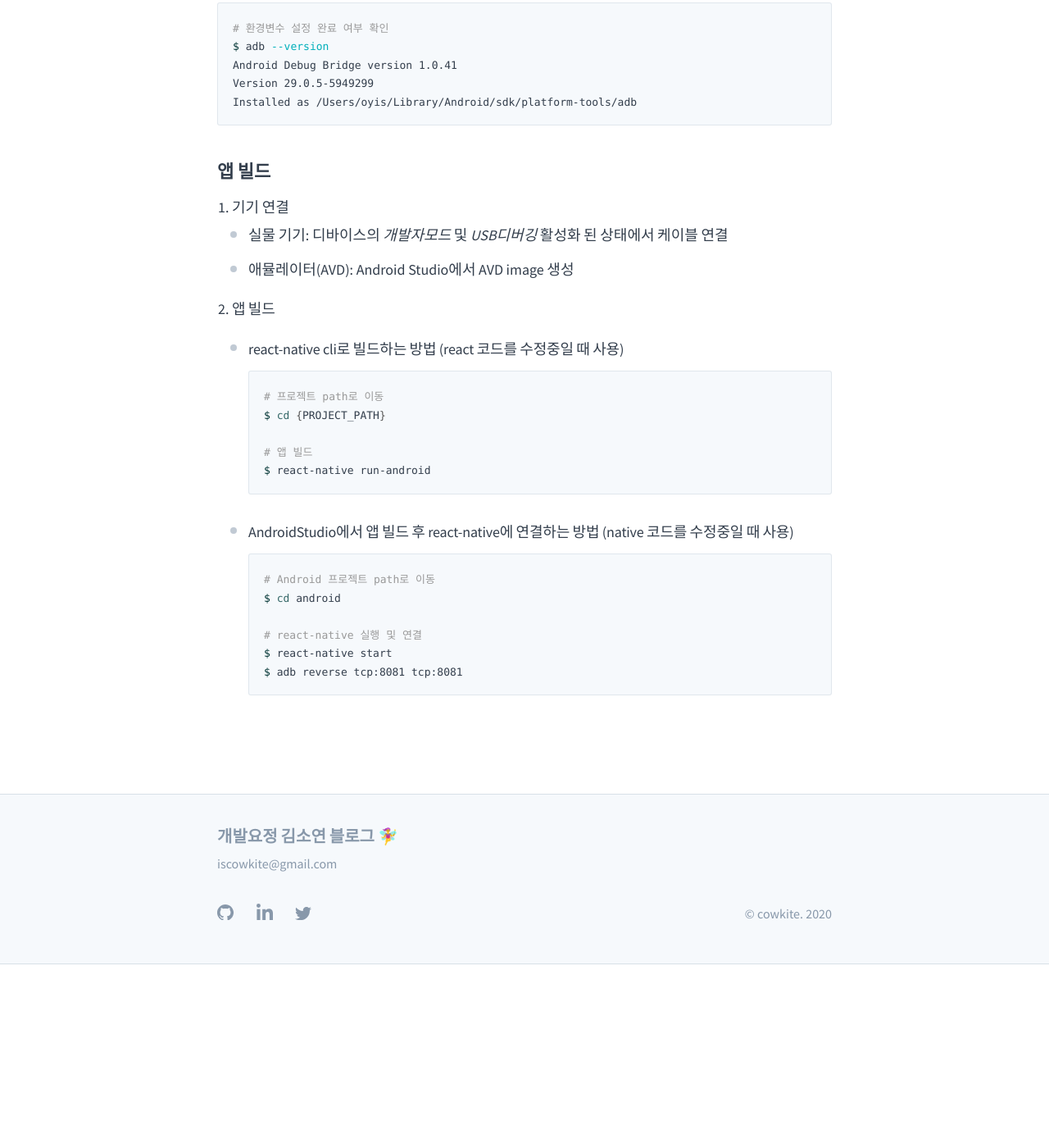
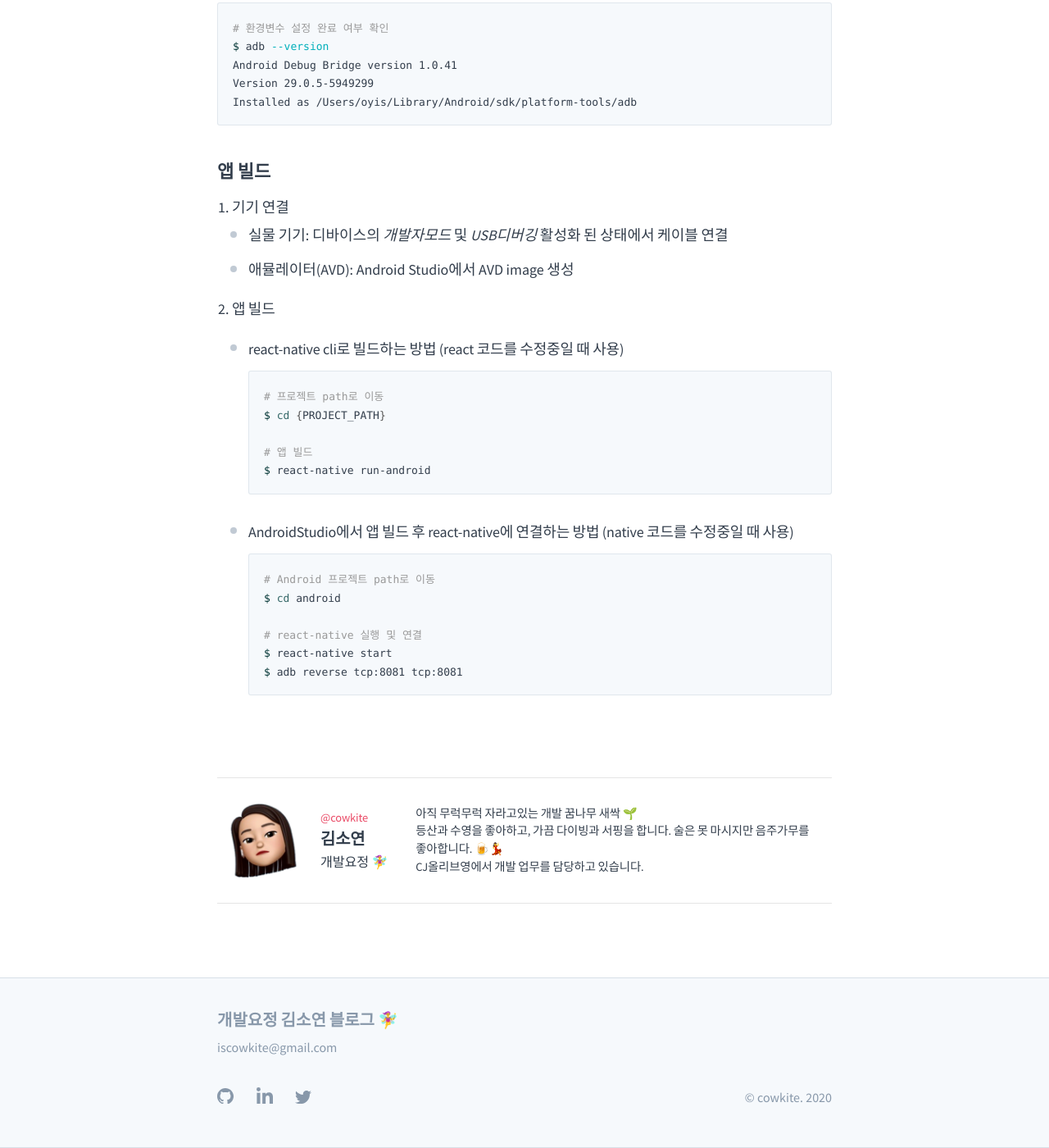
Before and after one commit to cowkite/cowkite.github.io, a Jekyll site: the page built from blog/2001202343/index.md, in a window 1280 px wide and 1400 px high, scrolled down 5206 px. Shown: the whole window at 82% size. Built offline with Jekyll 4.4.1, drawn with Linux system fonts in a browser that asks for light colours; comment, search, counter and statistics services are not loaded; before the commit the page ends 6382 px from its top, so only the background shows below that.

Commit message:
Add post-footer

```diff
--- /dev/null
+++ b/_includes/post-footer.html
@@ -0,0 +1,15 @@
+<div class='post-footer'>
+	<div class='image'>
+		<img src="{{ site.url }}/meta/profile_image.png" />
+	</div>
+	<div class='profile'>
+		<p class='id'>@cowkite</p>
+		<p class='name'>김소연</p>
+		<p class='nickname'>개발요정 🧚‍♀️</p>
+	</div>
+	<div class='description'>
+		<p>아직 무럭무럭 자라고있는 개발 꿈나무 새싹 🌱</p>
+		<p>등산과 수영을 좋아하고, 가끔 다이빙과 서핑을 합니다. 술은 못 마시지만 음주가무를 좋아합니다. 🍺💃</p>
+		<p>CJ올리브영에서 개발 업무를 담당하고 있습니다.</p>
+	</div>
+</div>
--- a/_layouts/post.html
+++ b/_layouts/post.html
@@ -38,4 +38,5 @@ layout: default
 
     {{ content }}
 
+    {% include post-footer.html %}
 </div>
--- a/_sass/_post.scss
+++ b/_sass/_post.scss
@@ -42,6 +42,67 @@
 .post-header-bg {
     background-color: $grey-2;
 }
+
+// post footer
+.post-footer {
+    margin: 70px 0px 0px 0px;
+    border-top: 1px solid rgba(0,0,0,0.1);
+    border-bottom: 1px solid rgba(0,0,0,0.1);
+    padding: 20px 0px;
+
+    .image {
+        width: 15%;
+        display: inline-block;
+        vertical-align: middle;
+        padding: 10px;
+        img {
+            margin: 0px;
+        }
+        @media (max-width: $break-small) {
+            width: 30%;
+        }
+    }
+    .profile {
+        width: 15%;
+        display: inline-block;
+        vertical-align: middle;
+        padding: 0px 10px;
+        p {
+            margin: 0px;
+            line-height: 1.5;
+        }
+        .id {
+            color: $primary;
+            font-size: 0.8em;
+        }
+        .name {
+            font-weight: bold;
+            font-size: 1.1em;
+        }
+        .nickname {
+            font-size: 0.9em;
+        }
+        @media (max-width: $break-small) {
+            width: 60%;
+        }
+    }
+    .description {
+        width: 68%;
+        display: inline-block;
+        vertical-align: middle;
+        padding: 0px 10px;
+        font-size: 0.8em;
+        p {
+            margin: 0px;
+            line-height: 1.5;
+        }
+        @media (max-width: $break-small) {
+            width: 100%;
+            margin-top: 10px;
+        }
+    }
+}
+
 
 //post 영역
 
```
